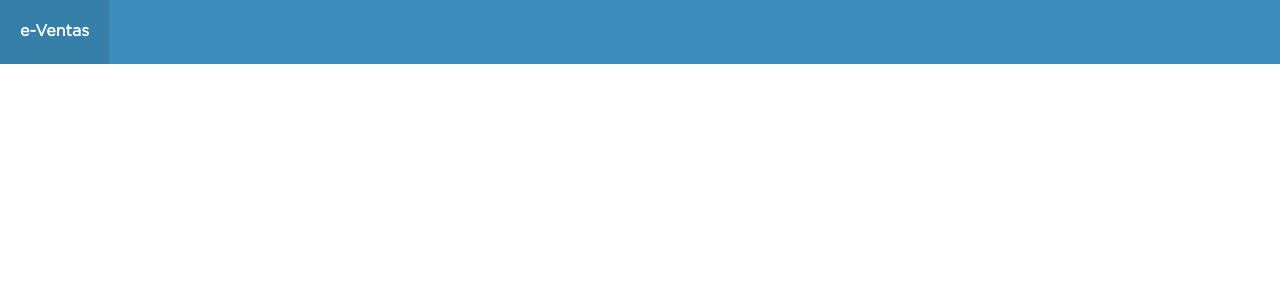
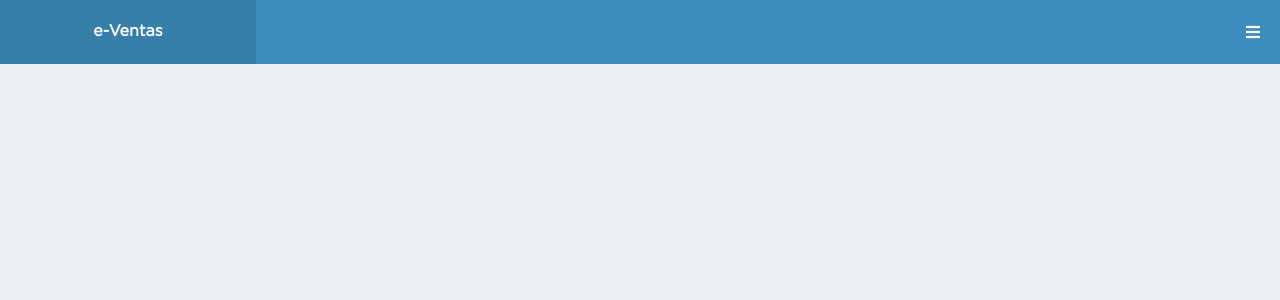
Before and after one commit to cTahirih/arkano, a Vue app: page / in a window 1280 px wide. Shown: the top 300 px of the page. Built offline with nearby package versions, Linux system fonts and the light colour scheme.

Commit message:
add menu slide

```diff
--- a/index.html
+++ b/index.html
@@ -4,6 +4,7 @@
     <meta charset="utf-8">
     <meta name="viewport" content="width=device-width,initial-scale=1.0">
     <title>Arkano</title>
+    <link rel="stylesheet" href="https://use.fontawesome.com/releases/v5.3.1/css/all.css" integrity="sha384-mzrmE5qonljUremFsqc01SB46JvROS7bZs3IO2EmfFsd15uHvIt+Y8vEf7N7fWAU" crossorigin="anonymous">
   </head>
   <body>
     <div id="app"></div>
--- a/src/App.vue
+++ b/src/App.vue
@@ -1,16 +1,42 @@
-<template>
-  <div id="app">
-    <Header/>
-  </div>
+<template lang="pug">
+  #app
+    header.header
+      h1.header__title e-Ventas
+      p.header__menu
+        i.fas.fa-bars(
+          @click="showAsideMenu = true",
+          :class="[showAsideMenu == true ? 'is-hide': '']"
+        )
+        i.far.fa-window-close(
+          @click="showAsideMenu = false",
+          :class="[showAsideMenu == true ? '': 'is-hide']"
+      )
+    aside.aside(v-show="showAsideMenu")
+      .aside__user
+        .user__image
+          img(src="../static/assets/user.png" alt="User")
+        .user__name
+          p Alexander Pierce
+          span
+            i.fas.fa-circle.user__state
+            | Online
+      .aside__menu
+        .asideMenu__title
+          p Main navigation
+        .aside__menu__buttons
+          p Dashboard
+          i.fas.fa-angle-down
+
 </template>
 
 <script>
-import Header from './components/Header'
-
 export default {
-  name: 'App',
-  components: {
-    Header
+  name: 'Header',
+  data () {
+    return {
+      name: 'Usuario',
+      showAsideMenu: false,
+    }
   }
 }
 </script>
@@ -39,6 +65,10 @@ export default {
     box-sizing: border-box;
   }
 
+  body {
+    background-color: #ecf0f5;
+  }
+
   *, *:before, *:after {
     box-sizing: border-box;
     margin: 0;
@@ -47,4 +77,100 @@ export default {
   img{
     max-width: 100%;
   }
+
+  .header,
+  .aside__user,
+  .user__image {
+    display: flex;
+    align-items: center;
+  }
+
+  .header {
+    background-color: #3c8dbc;
+    height: 8vh;
+    justify-content: space-between;
+  }
+
+  .header__title {
+    font-size: 16px;
+    background-color: #367fa9;
+    align-items: center;
+    justify-content: center;
+    height: inherit;
+    margin: 0;
+    padding: 0 20px;
+    width: 45%;
+  }
+
+  .header__menu,
+  .header__title {
+    color: #fff;
+    display: inline-flex;
+  }
+
+  .header__menu {
+    padding-right: 20px;
+  }
+
+  .is-hide {
+    display: none;
+  }
+
+  .aside {
+    width: 45%;
+    background: #222d32;
+    color: white;
+    height: 92vh;
+    padding: 10px 0;
+    transition: 0.5s;
+  }
+
+  .user__image {
+    width: 60px;
+    padding: 0 5px;
+  }
+
+  .user__name {
+    font-size: 12px;
+  }
+
+  .user__name p {
+    padding: 5px 0;
+  }
+
+  .user__state {
+    color: #b7d84b;
+    padding-right: 3px;
+    font-size: 7px;
+  }
+
+  .asideMenu__title {
+    background: #1a2226;
+    margin-top: 10px;
+    padding: 15px 5px;
+    font-weight: bold;
+  }
+
+  .aside__menu__buttons {
+    display: flex;
+    padding: 15px 5px;
+    justify-content: space-between;
+    background: #1e282c;
+    border-left: 3px solid blue;
+  }
+
+  .aside__menu__buttons i {
+    padding-right: 5px;
+  }
+
+  @media (min-width: 768px) {
+    .header__title,
+    .aside {
+      width: 20%;
+    }
+
+    .user__name {
+      font-size: 14px;
+    }
+  }
 </style>
--- a/src/components/Header.vue
+++ /dev/null
@@ -1,36 +0,0 @@
-<template>
-  <header class="header">
-    <h1 class="header__title">e-Ventas</h1>
-  </header>
-</template>
-
-<script>
-export default {
-  name: 'Header',
-  data () {
-    return {
-      name: 'Usuario'
-    }
-  }
-}
-</script>
-
-
-<style scoped>
-  .header {
-    background-color: #3c8dbc;
-    height: 8vh;
-  }
-
-  .header__title {
-    font-size: 16px;
-    color: #fff;
-    background-color: #367fa9;
-    display: inline-flex;
-    align-items: center;
-    justify-items: center;
-    height: inherit;
-    margin: 0;
-    padding: 0 20px;
-  }
-</style>
```
